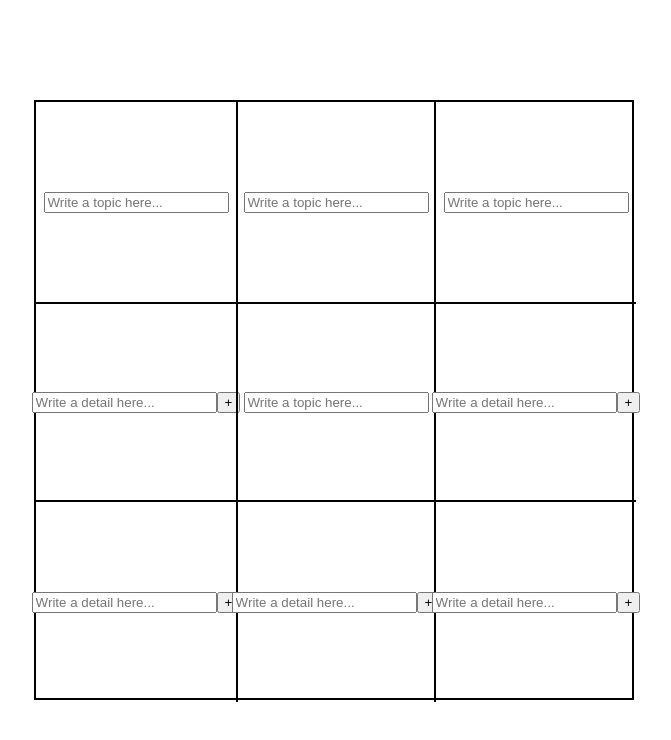
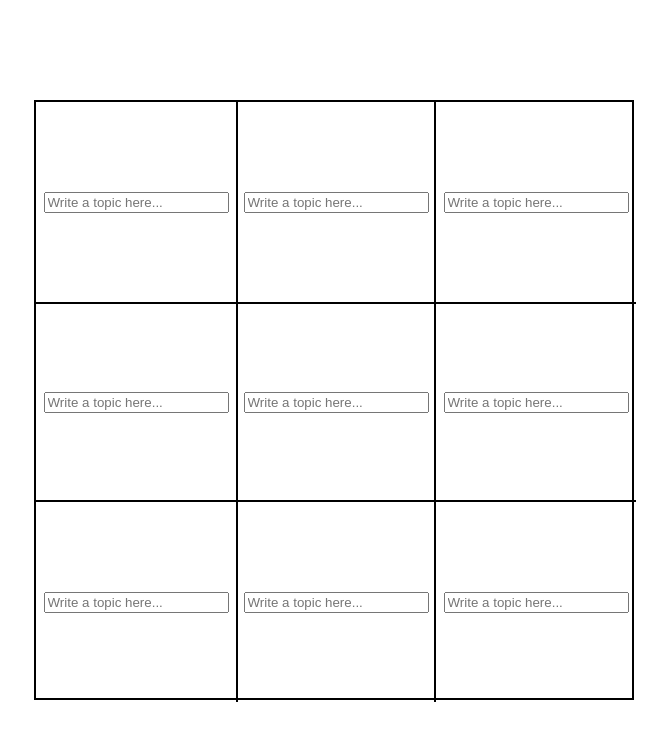
Before and after one commit to VUNico/madalart, a plain HTML site: page index.html in a window 1280 px wide. Shown: the whole page, without its empty margins (306-977 px from the left). Drawn offline with Linux system fonts and the light colour scheme.

Commit message:
html changes point

```diff
--- a/index.html
+++ b/index.html
@@ -27,30 +27,40 @@
             </form>
         </div>
         <div class="text_place middle">
-            <input type="text" placeholder="Write a detail here...">
-            <button>+</button>
+            <form  class="js-form 4" id="4">
+                <label class="hidden"></label>
+                <input type="text" placeholder="Write a topic here...">
+            </form>
         </div>
         <div class="text_place second middle">
-            <form  class="js-form">
+            <form  class="js-form" id="5">
                 <label class="hidden"></label>
                 <input type="text" placeholder="Write a topic here...">
             </form>
         </div>
         <div class="text_place middle">
-            <input type="text" placeholder="Write a detail here...">
-            <button>+</button>
+            <form  class="js-form 6" id="6">
+                <label class="hidden"></label>
+                <input type="text" placeholder="Write a topic here...">
+            </form>
         </div>
         <div class="text_place">
-            <input type="text" placeholder="Write a detail here...">
-            <button>+</button>
+            <form  class="js-form 7" id="7">
+                <label class="hidden"></label>
+                <input type="text" placeholder="Write a topic here...">
+            </form>
         </div>
         <div class="text_place second">
-            <input type="text" placeholder="Write a detail here...">
-            <button>+</button>
+            <form  class="js-form 8" id="8">
+                <label class="hidden"></label>
+                <input type="text" placeholder="Write a topic here...">
+            </form>
         </div>
         <div class="text_place">
-            <input type="text" placeholder="Write a detail here...">
-            <button>+</button>
+            <form  class="js-form 9" id="9">
+                <label class="hidden"></label>
+                <input type="text" placeholder="Write a topic here...">
+            </form>
         </div>
     </div>
     <script src="scripts/init.js"></script>
```
